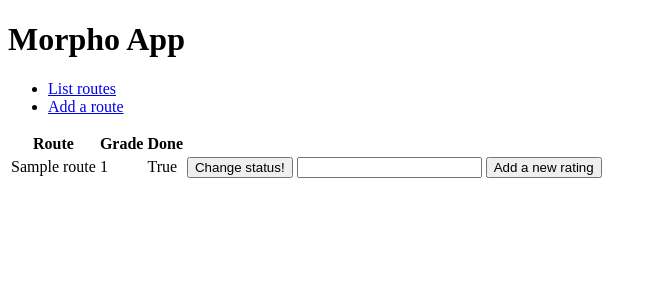
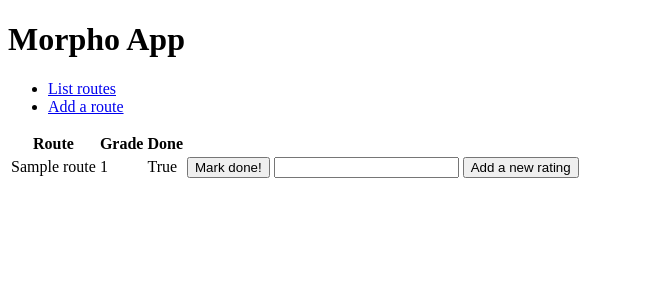
Before and after one commit to sainikumara/morpho, a Flask app: page /routes in a window 1280 px wide. Shown: the top 300 px of the page, without its empty margins (0-657 px from the left). Run offline with Flask 2, Linux system fonts and the light colour scheme; tables that the repository leaves empty hold one stand-in row (Sample ...).

Commit message:
Viikko 2: mark done -nappiin looginen teksti

```diff
--- a/application/templates/routes/list.html
+++ b/application/templates/routes/list.html
@@ -16,7 +16,7 @@
       <td>{{ route.done }}</td>
       <td>
 	      <form method="POST" action="{{ url_for('routes_set_done', route_id=route.id) }}">
-	        <input type="submit" value="Change status!"/>
+	        <input type="submit" value="Mark done!"/>
         </form>
       </td>
       <td>
```
